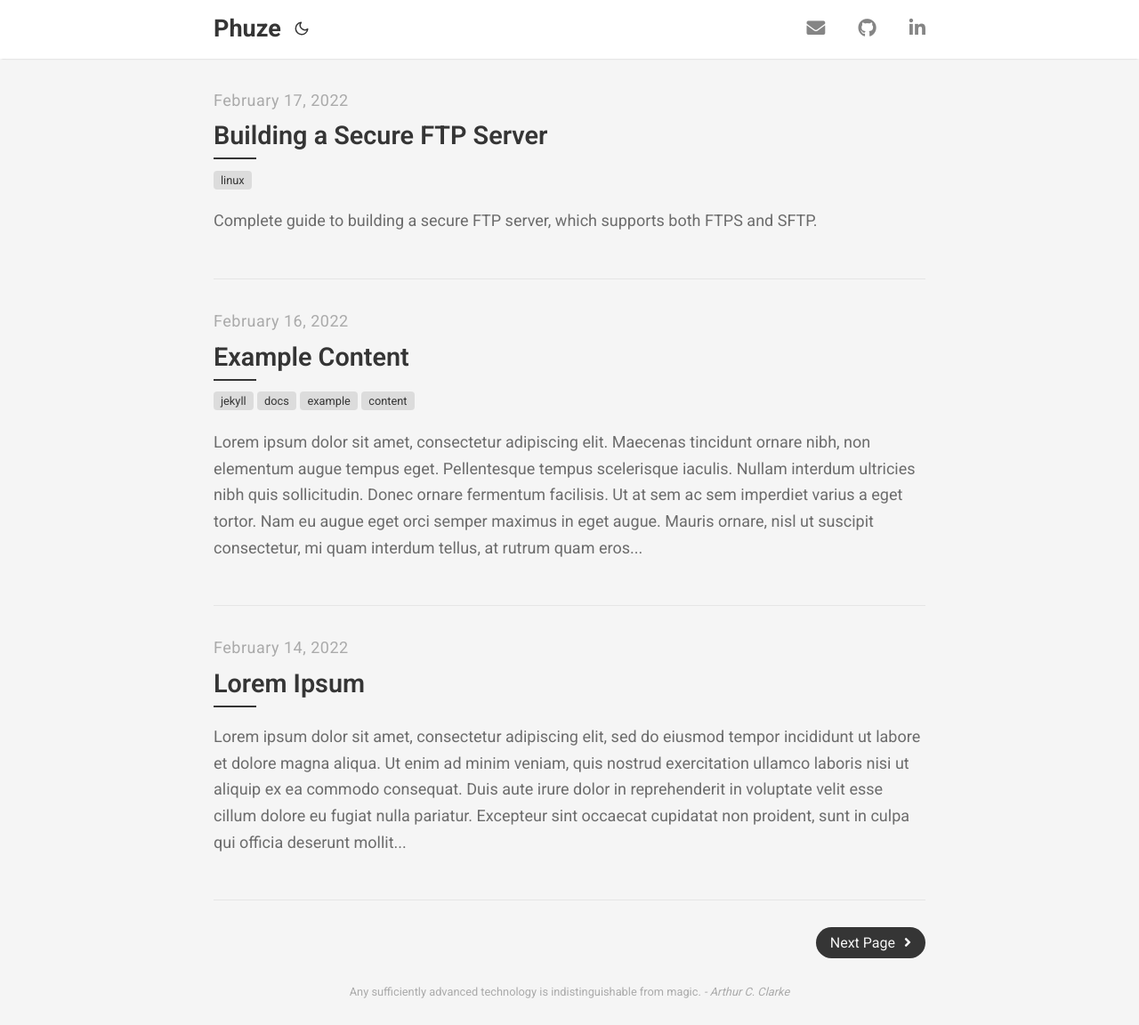
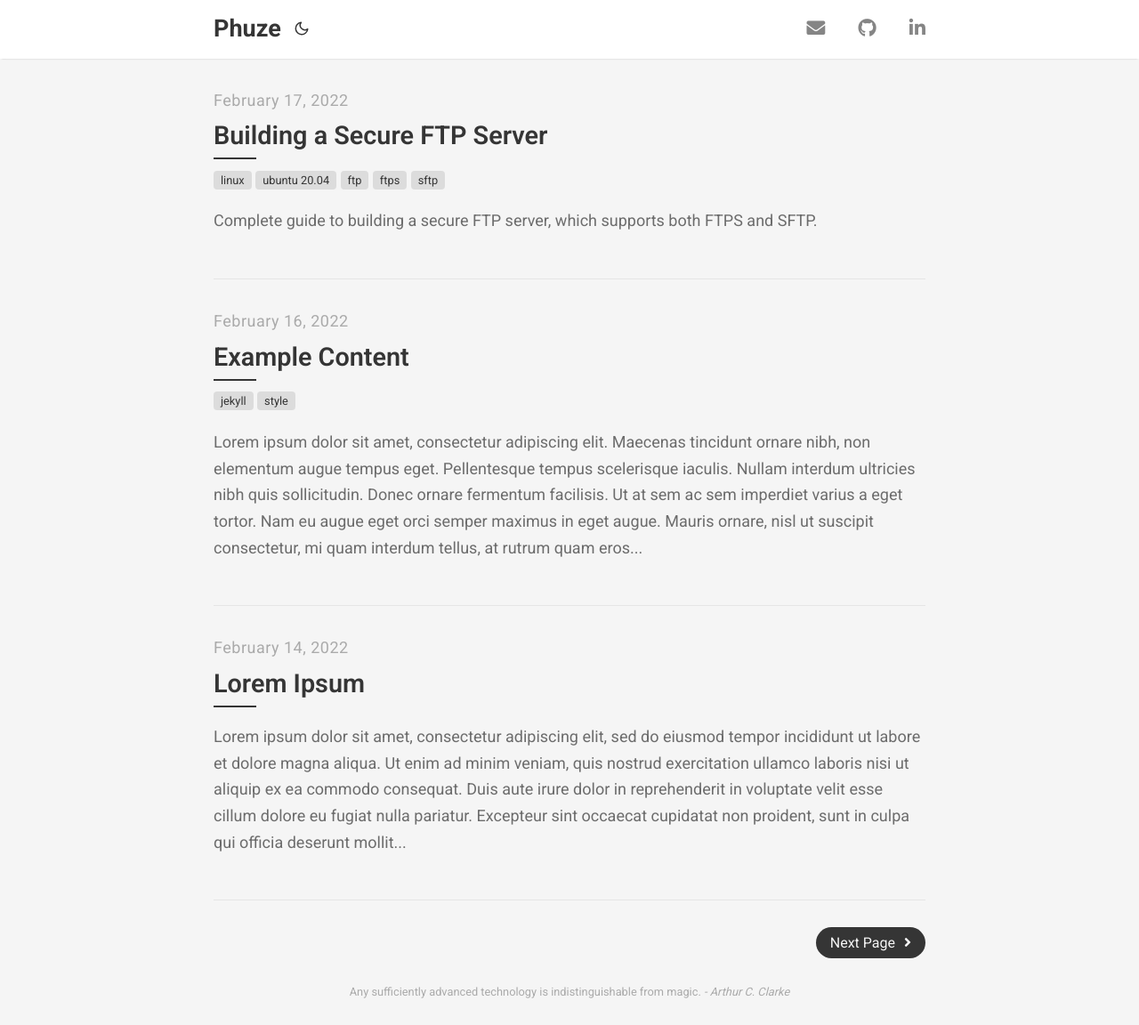
Before and after one commit to phuze/phuze.github.io, a Jekyll site: the page built from index.html, in a window 1280 px wide. Shown: the whole page at 89% size. Built offline with Jekyll 4.4.1, drawn with Linux system fonts in a browser that asks for light colours; nearby versions of some CDN libraries; the list of posts is cut into pages by our own code.

Commit message:
update post tags

```diff
--- a/_posts/2022-02-16-example-content.md
+++ b/_posts/2022-02-16-example-content.md
@@ -1,8 +1,7 @@
 ---
 layout: post
 title: "Example Content"
-author: "Inela"
-tags: ["jekyll", "docs", "example", "content"]
+tags: ["jekyll", "style"]
 ---
 
 Lorem ipsum dolor sit amet, consectetur adipiscing elit. Maecenas tincidunt ornare nibh, non elementum augue tempus eget. Pellentesque tempus scelerisque iaculis. Nullam interdum ultricies nibh quis sollicitudin. Donec ornare fermentum facilisis. Ut at sem ac sem imperdiet varius a eget tortor. Nam eu augue eget orci semper maximus in eget augue. Mauris ornare, nisl ut suscipit consectetur, mi quam interdum tellus, at rutrum quam eros ultrices mi.
--- a/_posts/2022-02-17-building-a-secure-ftp-server.md
+++ b/_posts/2022-02-17-building-a-secure-ftp-server.md
@@ -1,7 +1,7 @@
 ---
 layout: post
 title: "Building a Secure FTP Server"
-tags: ["linux"]
+tags: ["linux", "ubuntu 20.04", "ftp", "ftps", "sftp"]
 comments: true
 ---
 
```
